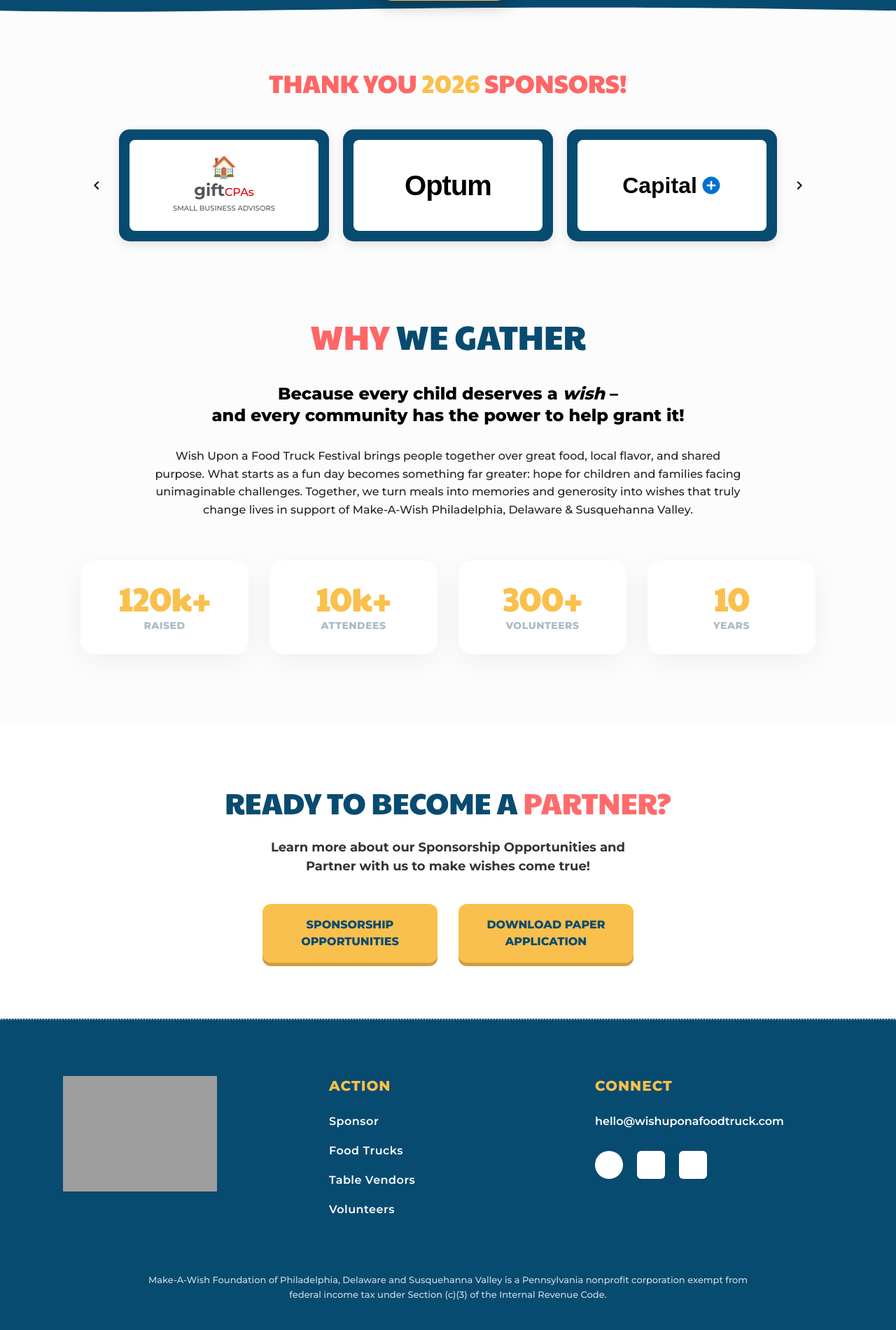
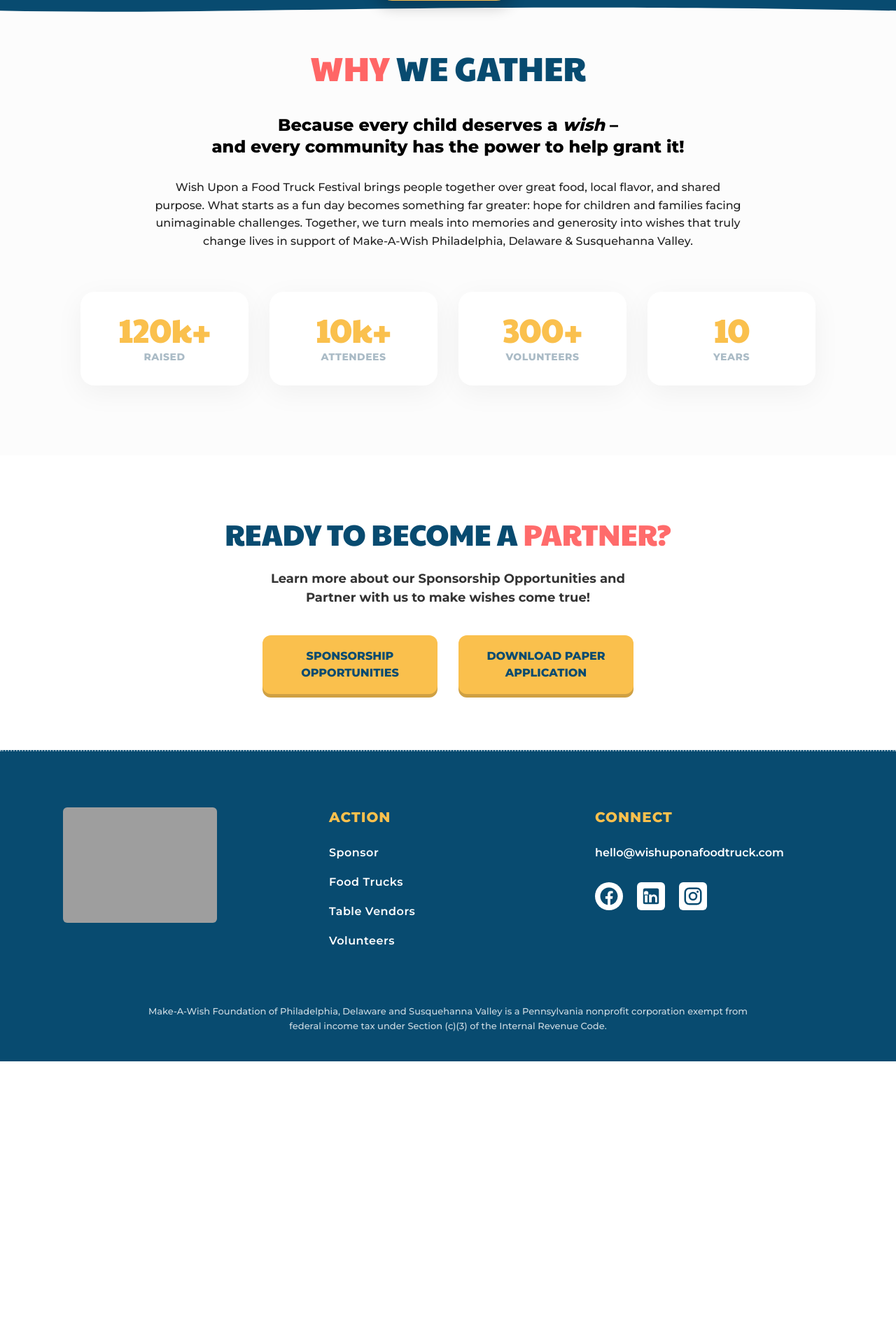
Before and after one commit to AndrewGuadi/landing-wuft, a Flask app: page / in a window 1280 px wide. Shown: the part 681-2582 px from the top of the page at 70% size. After the commit the page ends 2198 px from the top, so only its background shows below. Run offline with Flask 3, Linux system fonts and the light colour scheme; parts of the project's set-up code (start-up, migrations or seed data) failed here and were passed over; some libraries are stand-ins or nearby versions; grey boxes are pictures that could not be loaded.

Commit message:
Update sponsor and vendor landing content

```diff
--- a/app/templates/home.html
+++ b/app/templates/home.html
@@ -632,7 +632,7 @@
         .social-icon-svg {
             width: 30px;
             height: 30px;
-            fill: white;
+            fill: var(--bg-blue);
             transition: fill 0.3s, transform 0.3s;
         }
 
@@ -860,49 +860,6 @@
 
     </section>
 
-    <section class="sponsor-section">
-        <h2 class="sponsor-title">THANK YOU <span class="year">2026</span> SPONSORS!</h2>
-
-        <div class="carousel-wrapper">
-            <div class="nav-arrow">
-                <svg width="24" height="24" viewBox="0 0 24 24" fill="black"><path d="M15.41 7.41L14 6l-6 6 6 6 1.41-1.41L10.83 12z"/></svg>
-            </div>
-
-            <div class="logo-row">
-                <div class="sponsor-card">
-                    <div class="card-inner">
-                         <div style="text-align:center; color:#555;">
-                            <span style="font-size:30px; display:block; line-height:1;">🏠</span>
-                            <strong style="font-size:24px; color:#555;">gift</strong><span style="color:#d00;">CPAs</span>
-                            <div style="font-size:10px; text-transform:uppercase;">Small Business Advisors</div>
-                        </div>
-                    </div>
-                </div>
-
-                <div class="sponsor-card">
-                    <div class="card-inner">
-                        <div style="font-family:sans-serif; font-size:40px; font-weight:900; color:black; letter-spacing:-1px;">
-                            Optum
-                        </div>
-                    </div>
-                </div>
-
-                <div class="sponsor-card">
-                    <div class="card-inner">
-                        <div style="display:flex; align-items:center; gap:5px;">
-                            <span style="font-family:sans-serif; font-size:32px; font-weight:800; color:black;">Capital</span>
-                            <svg width="30" height="30" viewBox="0 0 24 24" fill="#0072CE"><path d="M12 2C6.48 2 2 6.48 2 12s4.48 10 10 10 10-4.48 10-10S17.52 2 12 2zm5 11h-4v4h-2v-4H7v-2h4V7h2v4h4v2z"/></svg>
-                        </div>
-                    </div>
-                </div>
-            </div>
-
-             <div class="nav-arrow">
-                <svg width="24" height="24" viewBox="0 0 24 24" fill="black"><path d="M10 6L8.59 7.41 13.17 12l-4.58 4.59L10 18l6-6z"/></svg>
-            </div>
-        </div>
-    </section>
-
     <section class="why-gather">
         <h2 class="why-title">
             <span class="red">WHY</span> <span class="blue">WE GATHER</span>
@@ -951,7 +908,7 @@
         </p>
 
         <div class="cta-buttons">
-            <a href="{{ url_for('main.sponsorship_application') }}" class="cta-btn">
+            <a href="{{ url_for('main.sponsor_page') }}" class="cta-btn">
                 Sponsorship<br>Opportunities
             </a>
             <a href="{{ url_for('main.sponsorship_application_pdf') }}" class="cta-btn">
--- a/app/templates/includes/footer.html
+++ b/app/templates/includes/footer.html
@@ -1,7 +1,7 @@
 <footer class="bg-blue-deep border-t-[2px] border-dotted border-white/50 pt-20 px-5 pb-10 text-white font-sans">
     <div class="footer-content flex flex-wrap justify-between items-start max-w-[1100px] mx-auto mb-16 gap-10">
         <div class="footer-logo flex-1 min-w-[250px] text-center md:text-left">
-            <img src="https://i.ibb.co/j9S8LXRb/Gemini-Generated-Image-jqsetxjqsetxjqse.png" alt="Wish Upon A Food Truck Festival Logo" class="max-w-[220px] h-auto mx-auto md:mx-0">
+            <img src="https://i.ibb.co/j9S8LXRb/Gemini-Generated-Image-jqsetxjqsetxjqse.png" alt="Wish Upon A Food Truck Festival Logo" class="max-w-[220px] h-auto mx-auto md:mx-0 bg-blue-deep p-2 rounded-md">
         </div>
 
         <div class="footer-col flex-1 min-w-[200px] text-center md:text-left">
--- a/app/templates/sponsorship-application.html
+++ b/app/templates/sponsorship-application.html
@@ -260,7 +260,7 @@
                     <div class="font-script text-[70px] text-yellow-star block text-right -mt-[47px] mr-5 rotate-0 z-10 relative">Festival</div>
                 </div>
 
-                <div class="relative top-[80px] md:top-[111px] md:-left-[100px] text-center">
+                <div class="relative top-[100px] md:top-[135px] md:-left-[100px] text-center mt-6 md:mt-10">
 
                     <div class="w-[200px] h-[60px] mx-auto block -mb-[25px] relative -left-[45px] -rotate-[5deg]">
                         <svg viewBox="0 0 200 60" class="overflow-visible">
@@ -280,7 +280,7 @@
                     </div>
                 </div>
 
-                <div class="relative top-[80px] md:top-[100px] md:-left-[60px] z-20 mt-8 md:mt-0 w-full md:w-auto">
+                <div class="relative top-[130px] md:top-[170px] md:-left-[60px] z-20 mt-12 md:mt-6 w-full md:w-auto">
                     <a href="#" class="bg-yellow-star rounded-[25px] block w-full md:min-w-[500px] px-8 py-4 transition-transform hover:scale-105 shadow-xl">
                         <div class="text-center font-display text-[40px] md:text-[52px] leading-[1] uppercase text-red-title shadow-text-black-hard">
                             SPONSOR<br>APPLICATION
```
Also changed, not shown: app/templates/food-vendor-application.html (+82 -82 lines), app/templates/food-vendor.html (+4 -4 lines), app/templates/sponsor-page.html (+4 -4 lines).
